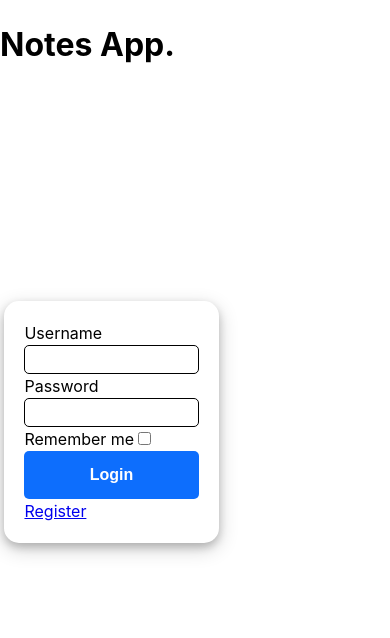
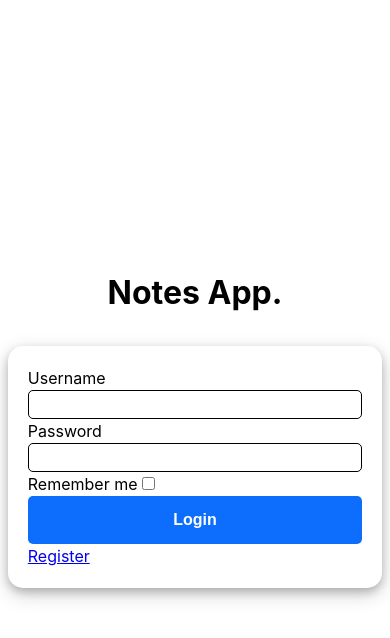
Before and after one commit to tweiss777/RouletteTask, a React (Vite) app in the folder client/: page /login in a window 390 px wide. Shown: the top 638 px of the page. Built offline with nearby package versions, Linux system fonts and the light colour scheme.

Commit message:
Made page responsive.

```diff
--- a/client/src/Pages/Login/scss/login.scss
+++ b/client/src/Pages/Login/scss/login.scss
@@ -3,6 +3,7 @@
 .login-page-container {
     height: inherit;
     @include row;
+
     .login-form-panel {
         @include column;
         @include justify-center;
@@ -20,8 +21,19 @@
         background: url("https://miro.medium.com/v2/resize:fit:4800/format:webp/0*VvUcRpqMRAfuav9M");
         background-size: cover;
     }
+}
 
 @media (max-width: 800px) {
+    .login-page-container {
+        .login-form-panel {
+            flex-basis: 100%;
+
+            .login-page-title {
+                position: relative;
+                text-align: center;
+            }
+        }
+
         .login-background-panel {
             display: none;
         }
```
Lines whose indentation alone changed are shown as unchanged.
